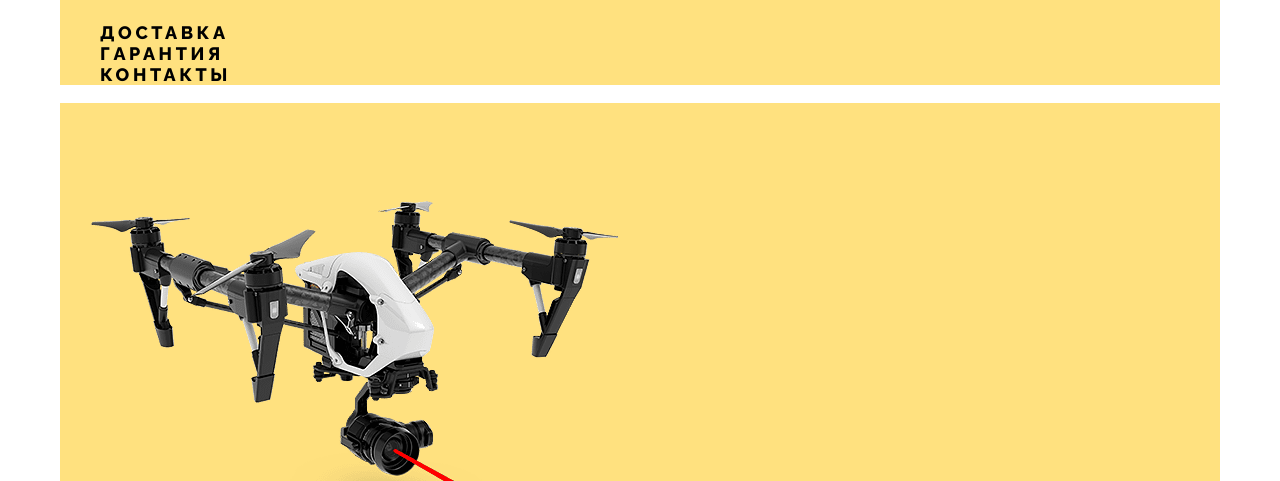
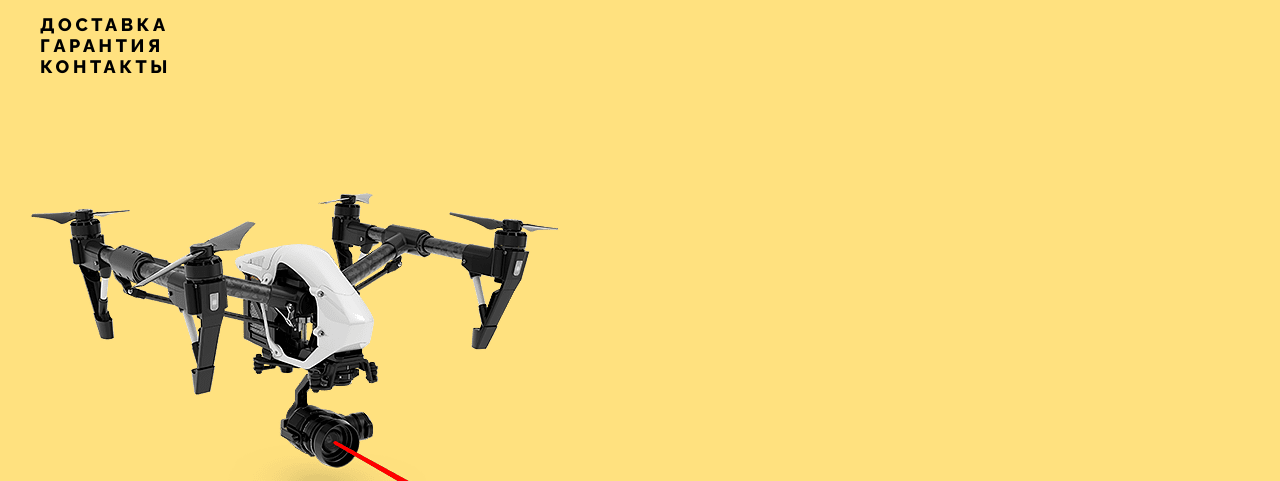
Before and after one commit to htmlacademy-htmlcss/2140615-device-36, a plain HTML site: page index.html in a window 1280 px wide. Shown: the part 132-613 px from the top of the page. Drawn offline with Linux system fonts and the light colour scheme.

Commit message:
Удален общий контейнер, добавлен стики-футер

```diff
--- a/index.html
+++ b/index.html
@@ -9,7 +9,6 @@
 
   <body>
 
-    <div class="wrapper">
 
       <!--Хедер-->
 
@@ -58,7 +57,7 @@
 
       <!--Основной блок-->
 
-      <main class="main-index">
+      <main class="main-index main-container">
         <h1 class="visually-hidden">Интернет магазин "Device"</h1>
         <section class="promo">
           <h2 class="visually-hidden">Лучшие девайсы</h2>
@@ -358,7 +357,6 @@
         </section>
       </footer>
 
-    </div>
 
   </body>
 
--- a/styles/styles.css
+++ b/styles/styles.css
@@ -41,7 +41,15 @@
   font-display: swap;
 }
 
+html {
+  height: 100%;
+}
+
 body {
+  display: flex;
+  flex-direction: column;
+  min-height: 100%;
+  margin: 0;
   font-family: "Rubik", sans-serif;
   font-weight: 400;
   font-size: 18px;
@@ -50,7 +58,7 @@ body {
   background-color: var(--color-white);
 }
 
-.wrapper {
+.contayner {
   width: 100%;
   max-width: 1160px;
   margin: 0 auto;
@@ -127,6 +135,10 @@ body {
 /*--Основной блок--*/
 
 /*  Промо-слайдер  */
+
+.main-container {
+  flex-grow: 1;
+}
 
 .promo-slider-card {
   background-color: var(--color-yelow);
```
Also changed, not shown: catalog.html (+0 -2 lines).
